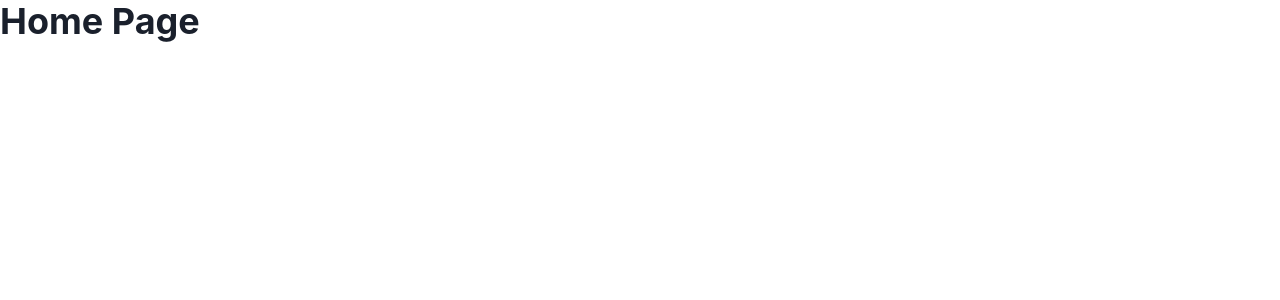
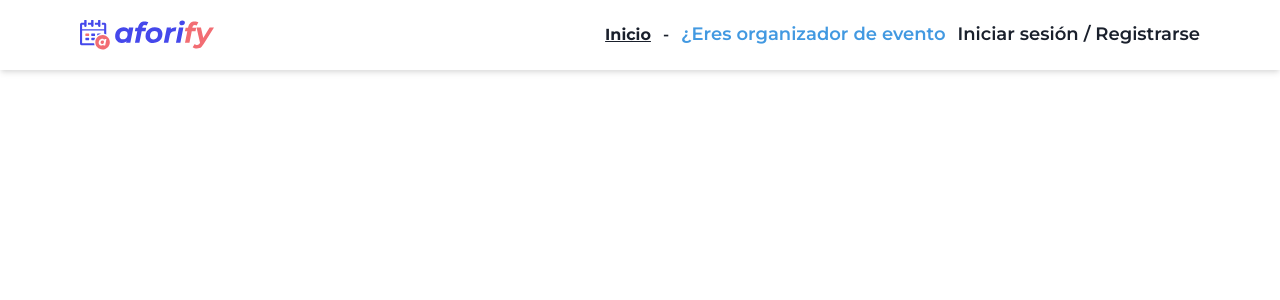
Before and after one commit to LestherGonzalezAguilar/events-aforo-web_front-end, a Next.js app: page / in a window 1280 px wide. Shown: the top 300 px of the page. Built offline with nearby package versions, Linux system fonts and the light colour scheme.

Commit message:
Feat: NavBar client done!

```diff
--- /dev/null
+++ b/components/client/Logo.jsx
@@ -0,0 +1,14 @@
+import Image from "next/image"
+import Link from "next/link"
+import imageLogo from '../../assets/logooriginal.svg'
+export const Logo = () => {
+    return (
+        <Link href='/'>
+            <Image
+                src={imageLogo}
+                alt="Logo Aforify"
+                height='30'
+            />
+        </Link>
+    )
+}
--- /dev/null
+++ b/components/client/index.js
@@ -0,0 +1,2 @@
+export * from './layouts';
+export * from './Logo'
--- /dev/null
+++ b/components/client/layouts/NavBar.jsx
@@ -0,0 +1,30 @@
+import { Box, Flex, Spacer, Text } from "@chakra-ui/react";
+import Link from "next/link";
+import { Logo } from "../";
+
+export const NavBar = () => {
+    return (
+        <Box as='nav' boxShadow='md'>
+            <Flex px={20} py={5}>
+                <Logo />
+                <Spacer />
+                <Flex gap={3} alignItems='center' color='gray.800'>
+                    <Link href='/'>
+                        <Text fontWeight='bold' textDecoration='underline'>Inicio</Text>
+                    </Link>
+                    <Text fontWeight='semibold'>-</Text>
+                    <Link href='/admin'>
+                        <Flex gap={3} fontWeight='semibold' color='gray.800'>
+                            <Text fontSize="lg" color='blue.400'>
+                                ¿Eres organizador de evento
+                            </Text>
+                            <Text fontSize="lg">
+                                Iniciar sesión / Registrarse
+                            </Text>
+                        </Flex>
+                    </Link>
+                </Flex>
+            </Flex>
+        </Box>
+    )
+}
--- /dev/null
+++ b/components/client/layouts/PageLayout.jsx
@@ -0,0 +1,12 @@
+import Head from "next/head"
+
+export const PageLayout = ({ children, title = 'Aforify' }) => {
+    return (
+        <>
+            <Head>
+                <title>{title}</title>
+            </Head>
+            {children}
+        </>
+    )
+}
--- /dev/null
+++ b/components/client/layouts/index.js
@@ -0,0 +1 @@
+export * from './NavBar';
--- a/pages/_app.js
+++ b/pages/_app.js
@@ -1,4 +1,5 @@
 import { ChakraProvider } from "@chakra-ui/react"
+import '../styles/globals.css'
 
 /**
  * initialize page
--- a/pages/index.jsx
+++ b/pages/index.jsx
@@ -1,13 +1,16 @@
-import { Heading } from "@chakra-ui/react";
+import { NavBar } from "../components/client";
+import { PageLayout } from "../components/client/layouts/PageLayout";
 
 /**
  * the home page
  *
  * @type {Function}
- * @returns Content Home Page
+ * @returns {object} Props Content Home Page
  */
 export default function HomePage() {
   return (
-    <Heading as="h2">Home Page</Heading>
+    <PageLayout>
+      <NavBar />
+    </PageLayout>
   )
 }
--- /dev/null
+++ b/styles/globals.css
@@ -0,0 +1,6 @@
+@import url('https://fonts.googleapis.com/css2?family=Montserrat:wght@400;600;700&display=swap');
+
+html,
+body {
+    font-family: 'Montserrat' !important;
+}
```
Also changed, not shown: pages/_documents.js (+4 -4 lines).
